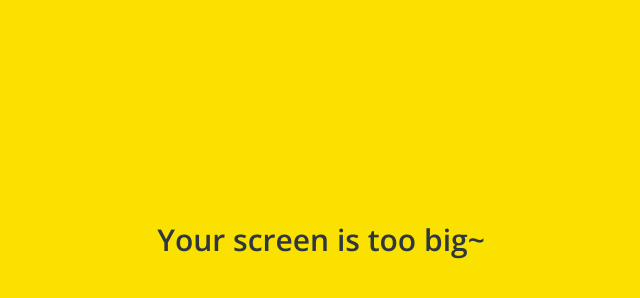
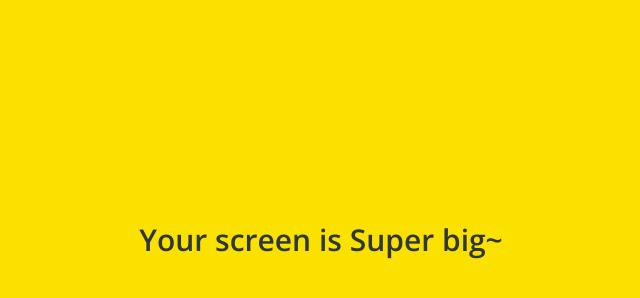
Before and after one commit to oowtl/kokoa-clone-2020, a plain HTML site: page friends.html in a window 1280 px wide. Shown: the part 160-458 px from the top of the page, without its empty margins (319-959 px from the left). Drawn offline with nearby package versions, Linux system fonts and the light colour scheme.

Commit message:
Too ->super

```diff
--- a/friends.html
+++ b/friends.html
@@ -113,7 +113,7 @@
       <i class="fas fa-comment"></i>
     </div>
     <div id="no-mobile">
-      <span>Your screen is too big~</span>
+      <span>Your screen is Super big~</span>
     </div>
 
     <script
```
